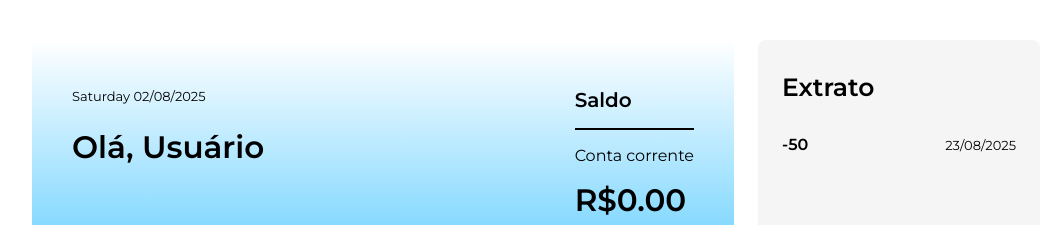
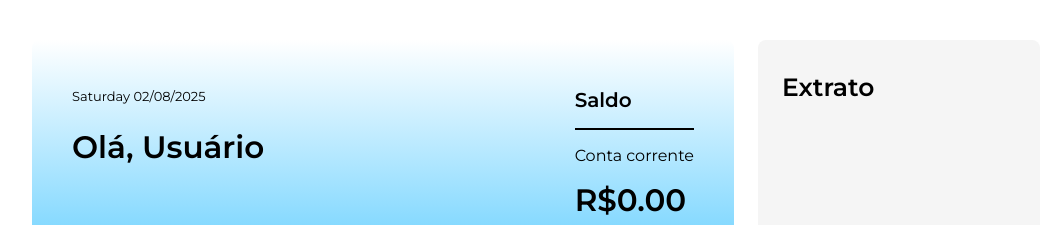
Before and after one commit to maitabom/anybank, an Angular app: page / in a window 1280 px wide. Shown: the top 225 px of the page, without its empty margins (104-1151 px from the left). Built offline with nearby package versions, Linux system fonts and the light colour scheme.

Commit message:
feat: integrar componente Extrato com transações e atualizar estrutura de exibição

```diff
--- a/src/app/app.component.html
+++ b/src/app/app.component.html
@@ -3,5 +3,5 @@
     <app-banner [saldo]="saldo()" />
     <app-form-new-transaction (transacaoCriada)="processarTransacao($event)" />
   </div>
-  <app-extrato class="extrato"/>
+  <app-extrato [transacoes]="transacoes()" class="extrato"/>
 </div>
--- a/src/app/app.component.ts
+++ b/src/app/app.component.ts
@@ -3,7 +3,7 @@ import { BannerComponent } from './components/banner/banner.component';
 import { FormNewTransactionComponent } from './components/form-new-transaction/form-new-transaction.component';
 import { Transacao } from './models/transacao';
 import { TipoTransacao } from './models/tipo_transacao';
-import { ExtratoComponent } from "./components/extrato/extrato.component";
+import { ExtratoComponent } from './components/extrato/extrato.component';
 
 @Component({
   selector: 'app-root',
--- a/src/app/components/extrato/extrato.component.html
+++ b/src/app/components/extrato/extrato.component.html
@@ -1,6 +1,8 @@
 <aside class="extrato">
   <h2 class="titulo">Extrato</h2>
   <ul class="transacoes">
-    <li><app-transacao/></li>
+    @for (transacao of transacoes(); track $index) {
+    <li><app-transacao /></li>
+    }
   </ul>
 </aside>
--- a/src/app/components/extrato/extrato.component.ts
+++ b/src/app/components/extrato/extrato.component.ts
@@ -1,12 +1,13 @@
-import { Component } from '@angular/core';
-import { TransacaoComponent } from "./transacao/transacao.component";
+import { Component, input } from '@angular/core';
+import { TransacaoComponent } from './transacao/transacao.component';
+import { Transacao } from '../../models/transacao';
 
 @Component({
   selector: 'app-extrato',
   imports: [TransacaoComponent],
   templateUrl: './extrato.component.html',
-  styleUrl: './extrato.component.css'
+  styleUrl: './extrato.component.css',
 })
 export class ExtratoComponent {
-
+  transacoes = input.required<Transacao[]>();
 }
--- /dev/null
+++ b/src/app/extrato/extrato.component.html
@@ -0,0 +1,7 @@
+<div class="extrato-container">
+  <h3>Extrato</h3>
+  <div *ngFor="let transacao of transacoes" class="transacao-item">
+    <!-- Estrutura da transação aqui -->
+    {{ transacao | json }}
+  </div>
+</div>
--- /dev/null
+++ b/src/app/extrato/extrato.component.ts
@@ -0,0 +1,10 @@
+import { Component, Input } from '@angular/core';
+
+@Component({
+  selector: 'app-extrato',
+  templateUrl: './extrato.component.html',
+  styleUrls: ['./extrato.component.css']
+})
+export class ExtratoComponent {
+  @Input() transacoes: any[] = [];
+}
```
